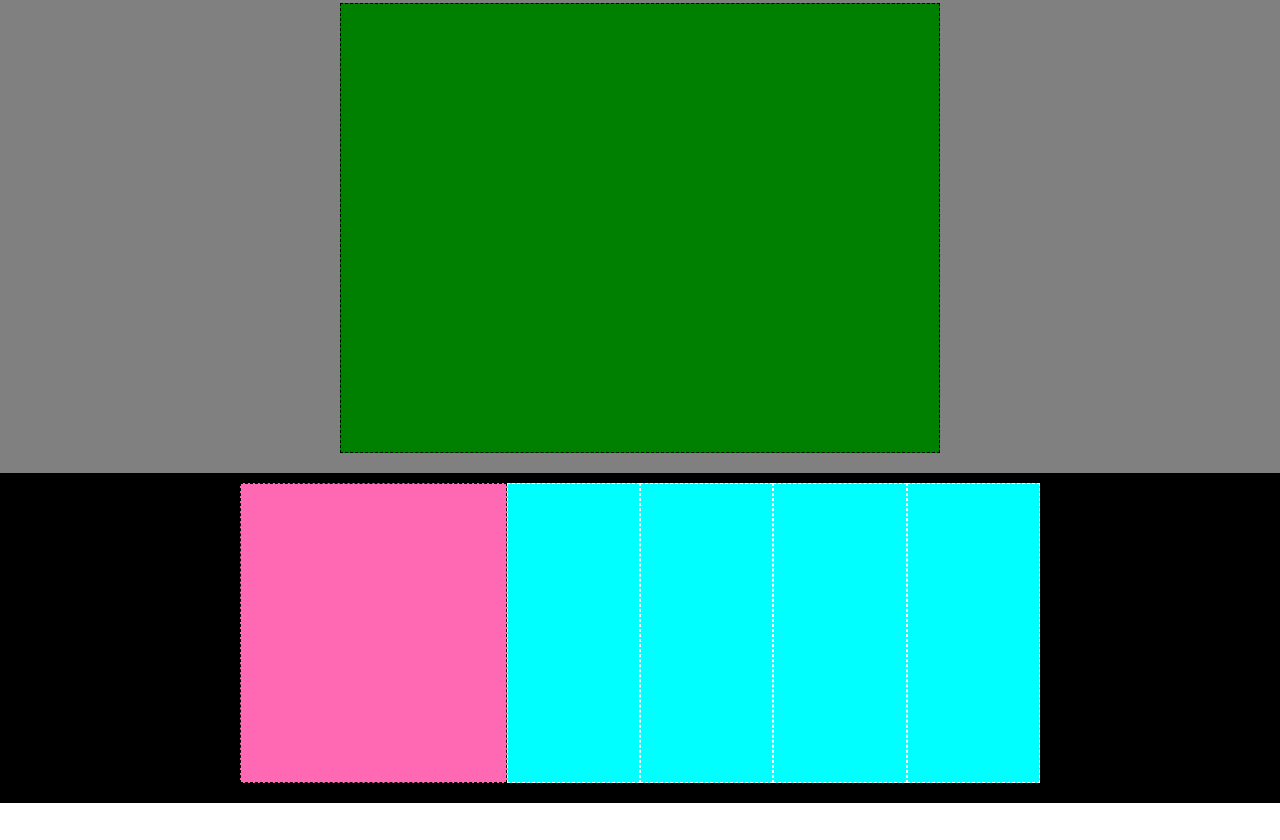
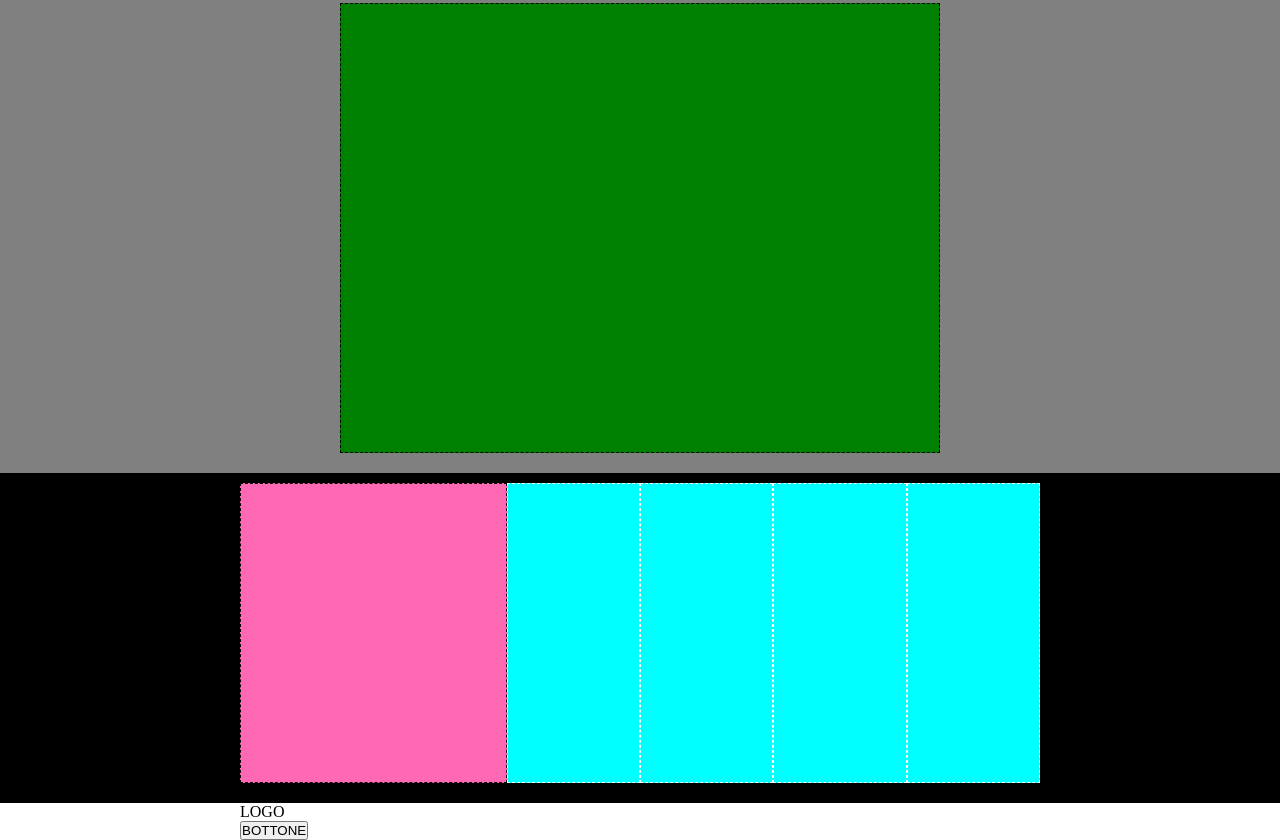
Before and after one commit to eSSeGH/htmlcss-struttura-discord, a plain HTML site: page index.html in a window 1280 px wide. Shown: the part 1609-2449 px from the top of the page. Before the commit the page ends 2412 px from the top, so only its background shows below. Drawn offline with Linux system fonts and the light colour scheme.

Commit message:
EDIT HTML nav subscribe

```diff
--- a/index.html
+++ b/index.html
@@ -132,7 +132,17 @@
 
         </section>
 
-        <nav></nav>
+        <nav class="subscribe">
+
+            <div class="container1">
+
+                <div class="logo">LOGO</div>
+
+                <button>BOTTONE</button>
+
+            </div>
+
+        </nav>
 
     </footer>
 
```
